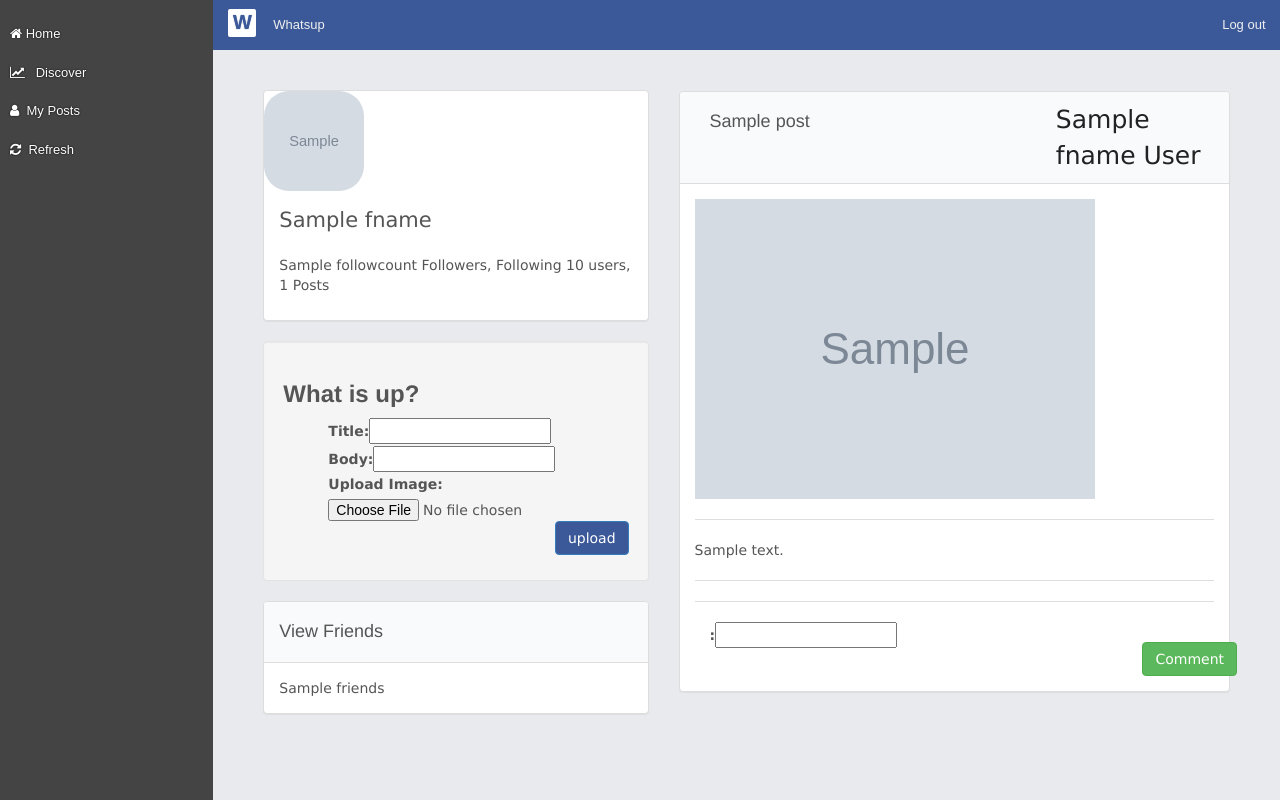
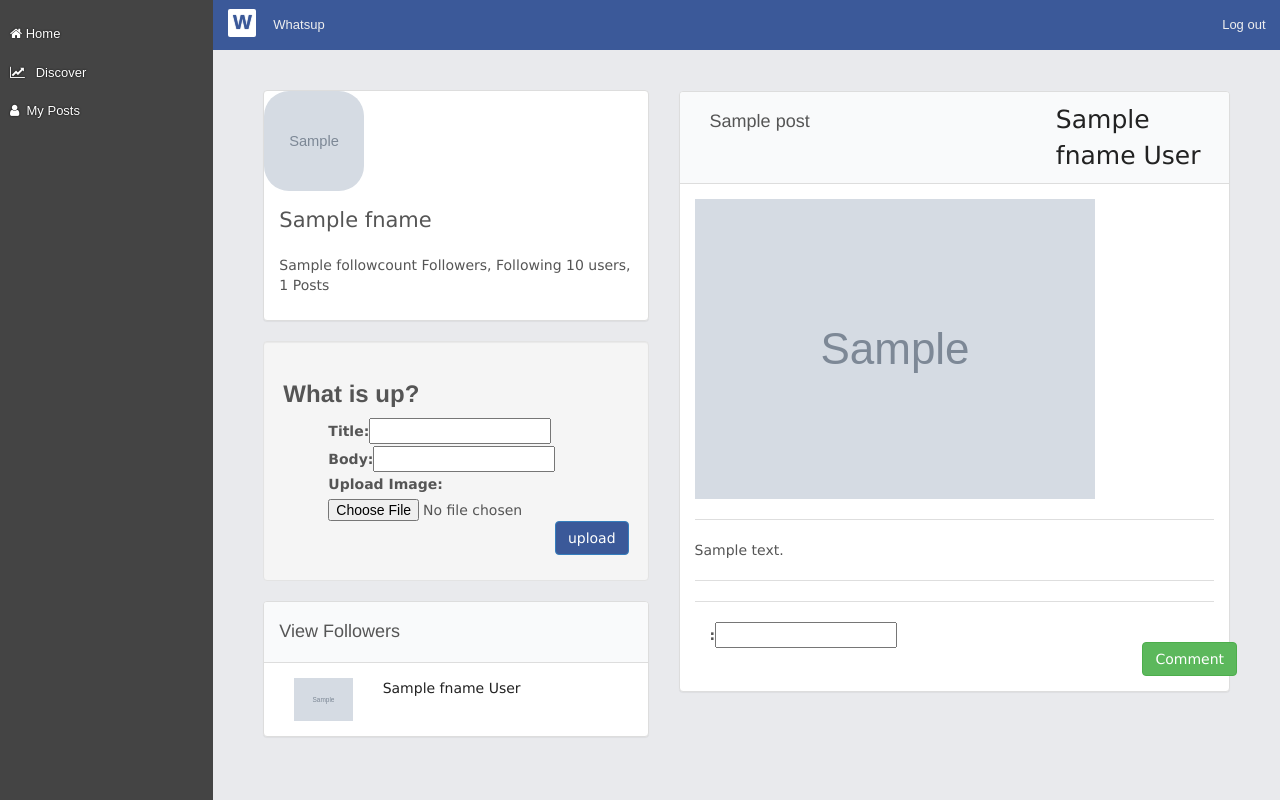
Before and after one commit to kush789/whatsup, a Django app: template whatsup/templates/home.html in a window 1280 px wide. Run offline with Django 3.2, Linux system fonts and the light colour scheme; tables that the repository leaves empty hold one stand-in row (values such as "Sample post"); the template is opened without the code that fills it: values that come from a table or form of the project are taken from there, most other values are stand-ins (such as "Sample title", 1, 10 or a date in 2020); grey boxes marked "Sample" are stand-in pictures; some libraries are stand-ins or nearby versions; some web fonts are replaced.

Commit message:
view people who follow you done

```diff
--- a/whatsup/templates/discover.html
+++ b/whatsup/templates/discover.html
@@ -96,7 +96,7 @@
                                     {% for index, value in votevalue.items %}
                                     {% if index == post.pid %}
                                      {% if value == 1%}
-                                   <div class = 'row'>1
+                                   <div class = 'row'>
                                       <div class = 'col-md-2'>
                                         <form method = 'link' action = '/upvotepost/{{post.pid}}'>
                                           <input type = 'submit' class = 'btn btn-success btn-md' value = '{{post.upcount}}'>
--- a/whatsup/templates/home.html
+++ b/whatsup/templates/home.html
@@ -29,7 +29,6 @@
                     <li ><a href="/home"><i class="fa fa-home"></i>&nbspHome</a></li>
                     <li><a href="/discover"><i class="fa fa-line-chart"></i> &nbsp&nbspDiscover </a></li>
                     <li><a href="/myposts"><i class="fa fa-user"></i> &nbspMy Posts </a></li>
-                    <li><a href="/home"><i class="fa fa-refresh"></i> &nbspRefresh </a></li>
                 </ul>
 
             </div>
@@ -116,12 +115,21 @@
 
 
                               <div class="panel panel-default">
-                                 <div class="panel-heading"><h4>View Friends</h4></div>
+                                 <div class="panel-heading"><h4>View Followers</h4></div>
                                   <div class="panel-body">
 
                                     <div class="clearfix"></div>
 
-                                    {{ friends }}
+                                    {% for follower in allfollowers %}
+                                      <div class = 'row'>
+                                        <div class = 'col-md-3'>
+                                          <img src = '{{follower.userimage.url}}' style = 'max-height:100%; max-width:100%'>
+                                        </div>
+                                        <div class = 'col-md-9' style = 'vertical-align:center'>
+                                          <a href = '/viewuser/{{follower.loginid}}' >{{follower.fname}} {{follower.lname}}</a>
+                                        </div>
+                                      </div>
+                                    {% endfor %}
                                     </div>
                               </div>
 
--- a/whatsup/templates/viewuser.html
+++ b/whatsup/templates/viewuser.html
@@ -77,7 +77,7 @@
 
                               <div class="panel panel-default">
                                 <div class="panel-thumbnail">
-                     			   <img src="https://lh3.googleusercontent.com/uFp_tsTJboUY7kue5XAsGA=s28" width="100px" height="100px">
+                     			   <img src="/{{newuser.userimage.url}}" width="100px" height="100px" style = 'border-radius:25px'>
 								</div>
                                 <div class="panel-body">
                                   <p class="lead">{{ newuser.fname }}&nbsp{{ newuser.lname }}</p>
@@ -133,7 +133,7 @@
                                  </div>
                                   <div class="panel-body">
                                     {% if post.postimage %}
-                                    <div class="clearfix"><img src = '{{post.postimage.url}}' style = 'max-height:100%;max-width:100%;'></div><hr>
+                                    <div class="clearfix"><img src = '/{{post.postimage.url}}' style = 'max-height:100%;max-width:100%;'></div><hr>
                                     {% endif %}
                                     <div class="clearfix">{{post.posttext}}</div>
                                     <hr>
```
Also changed, not shown: whatsup/templates/viewpost.html (+4 -5 lines), whatsup/views.py (+11 -3 lines), 1 other file.
